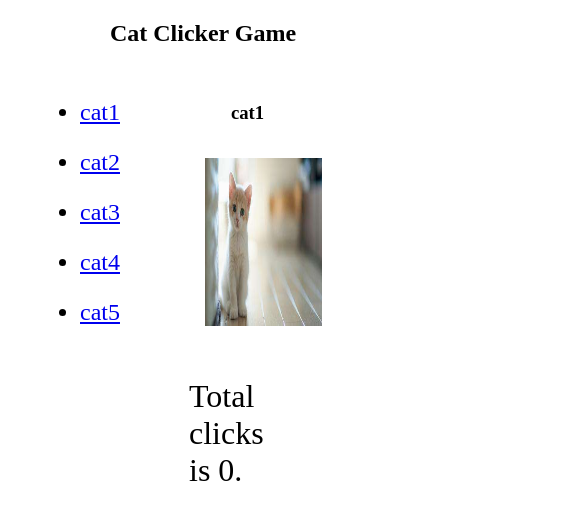
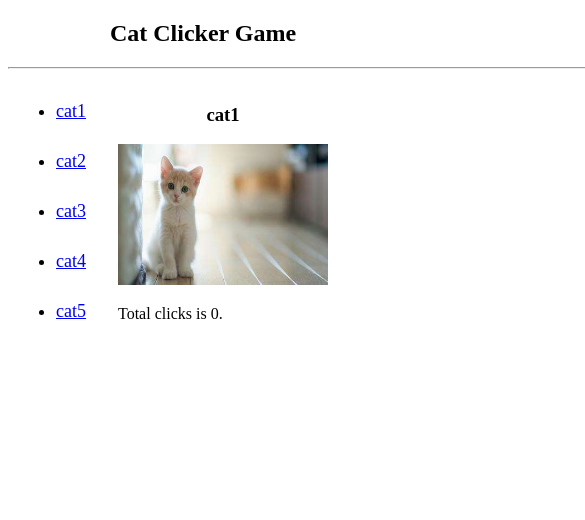
Before and after one commit to superrabbit007/catClick, a plain HTML site: page index.html in a window 390 px wide. Both pictures are taken after a click on the link "cat1". Shown: the top 520 px of the page, 585 px wide, since content can reach past the window. Drawn offline with Linux system fonts and the light colour scheme.

Commit message:
点击列表可以显示对应的图片，图片点击计数正常 	待完成：css 响应式页面（特别注意不同大小的原始图片，如何正常自适应）

```diff
--- a/css/app.css
+++ b/css/app.css
@@ -7,10 +7,6 @@ h2,h3 {
 	width: 100%;
 }
 
-div {
-	width: 30%;
-	margin: 1em;
-}
 
 li {
 	width: 100%;
@@ -27,23 +23,28 @@ li {
 
 .sidebar {
 	width: 30%;
+	margin: 0.5em;
 }
 
 .cat {
 	display: flex;
 	flex-wrap: nowrap;
 	width: 70%;
+	margin: 0.5em;
 
+}
+
+.cat0 {
+	visibility: hidden;
+	width: 0%;
 }
 
 .my-elem {
 	width: 100%;
 	height: 50%;
-	margin: 1em;
 }
 
 p {
-	width: 60%;
 	font-size: 2em;
 }
 
@@ -54,4 +55,32 @@ p {
 		}
 }
 
-/*@media screen and (max-width: )*/
+@media screen and (max-width: 440px) {
+	.cat {
+		max-width: 230px;
+		margin: 0.5em 0.5em 0.5em 1em;
+	}
+
+	.my-elem {
+		max-width: 210px;
+	}
+
+	p {
+		font-size: 1em;
+	}
+
+	.sidebar {
+		max-width: 78px;
+	}
+
+	li {
+		font-size: 18px;
+	}
+
+}
+
+/*@media screen and (min-width: 441px) {
+	.sidebar {
+
+	}
+}*/
--- a/index.html
+++ b/index.html
@@ -8,18 +8,20 @@
 </head>
 <body>
 	<h2>Cat Clicker Game</h2>
+	<hr style="width:1800px;"/>
 	<div class = "container">
 		<div class = "sidebar">
 			<ul class = "list">
-				<li class = "c0"><a  href = "#" onclick="javascript:click11();">cat1</a></li>
+				<li class = "c0"><a href = "#">cat1</a></li>
 			</ul>
 		</div>
-		<div class = "cat">
-			<div class = "cat0">
+		<div class = "cat0">
 				<h3>cat1</h3>
 				<img class = "my-elem" src="img/cat1.jpg">
 				<p class = "total">Total clicks is 0.</p>
-			</div>
+		</div>
+		<div class = "cat">
+
 		</div>
 	</div>
 
--- a/js/app1.js
+++ b/js/app1.js
@@ -47,6 +47,8 @@ function click11() {
 function sidebarClick() {
 
 
+
+
 }
 
 
@@ -67,31 +69,41 @@ for (var i = 0; i < cats.length; i++) {
 	if(i === 4) {
 		side1[0].remove();
 	}
+
+	eleSide.addEventListener('click', (function(index) {
+		return function() {
+			console.log("test sidebar");
+			catClick(index);
+		};
+
+	})(i));
+
 }
 
 
 
+// 添加每张图片并且监听
+
+function catClick(i) {
 
 
-
-
-for (var i = 0; i < cats.length; i++) {
+    // for (var i = 0; i < cats.length; i++) {
 
         let cat = cats[i];
         // console.log(cat);
         //将列表中每只猫的innerHTML赋值给catInner
         let catInner = cat[0].innerHTML;
         //每只猫重命名
-	let catName = ("cat" + (i+1));
+        let catName = ("cat" + (i + 1));
         //新建div,包裹每只猫的代码
         let elem = document.createElement('div');
         elem.innerHTML = catInner;
         //从第二只猫开始，所以class从cat2开始
-	elem.classList.add('cat'+(i+1));
+        elem.classList.add('cat' + (i + 1));
         // let a = elem;
         // console.log(a);
         // console.log(elem.children[0]);
-	elem.children[0].textContent = catName ;
+        elem.children[0].textContent = catName;
         //将图片的地址放在列表中，根据对应的i， 加载不同的图片，写入innerHTML中
         elem.children[1].outerHTML = catsSrc[i];
 
@@ -99,22 +111,29 @@ for (var i = 0; i < cats.length; i++) {
 
         // console.log(elem.children);
         let count = 0;
-	elem.addEventListener('click', (function(catDiv,countN) {
+        elem.addEventListener('click', (function(catDiv, countN) {
             return function() {
                 countN += 1;
                 console.log(countN);
                 console.log(catDiv);
                 // catDiv.children[1].innerText = catName;
 
-			catDiv.children[2].textContent = 'Total clicks is ' + countN +'.';
+                catDiv.children[2].textContent = 'Total clicks is ' + countN + '.';
 
             };
-	})(elem,count));
+        })(elem, count));
+        let catContent = document.getElementsByClassName('cat');
+        // console.log(catContent);
+        //添加图片前，先清空div中的图片信息（避免界面中显示多张图片）
+        catContent[0].innerHTML = "";
+        catContent[0].appendChild(elem);
+        //当添加完5张图片后，删除原始的图片(如果下面的条件中i<4时，就删除原始图片，则会报错，图片加载不完)
+        // if (i === 4) {
+        //     let el = document.querySelector('.cat0');
+        //     el.remove();
+        // }
+    // }
 
-	document.getElementsByClassName('cat')[0].appendChild(elem);
-	//当添加完5张图片后，删除原始的图片(如果下面的条件中i<4时，就删除原始图片，则会报错，图片加载不完)
-	if(i === 4) {
-		let el = document.querySelector('.cat0');
-		el.remove();
+
+
 }
-}
```
Lines whose indentation alone changed are shown as unchanged.
